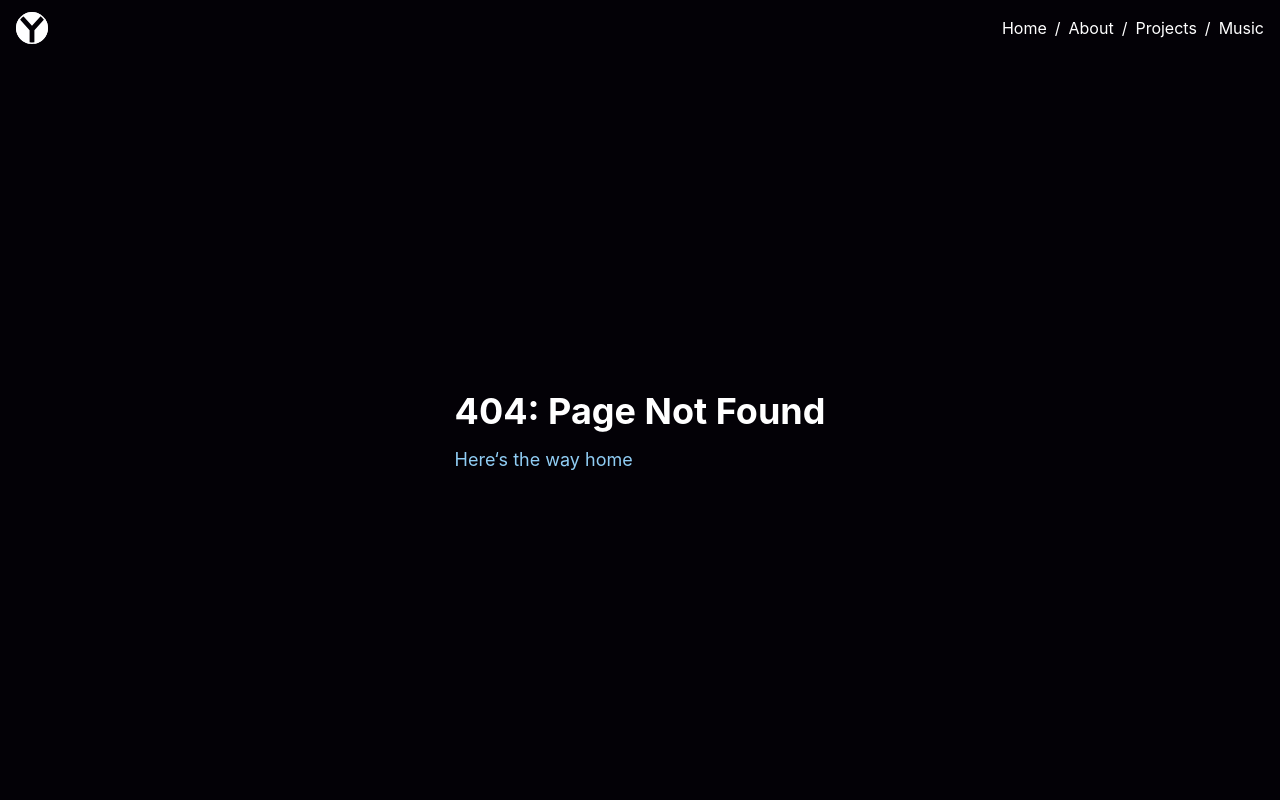
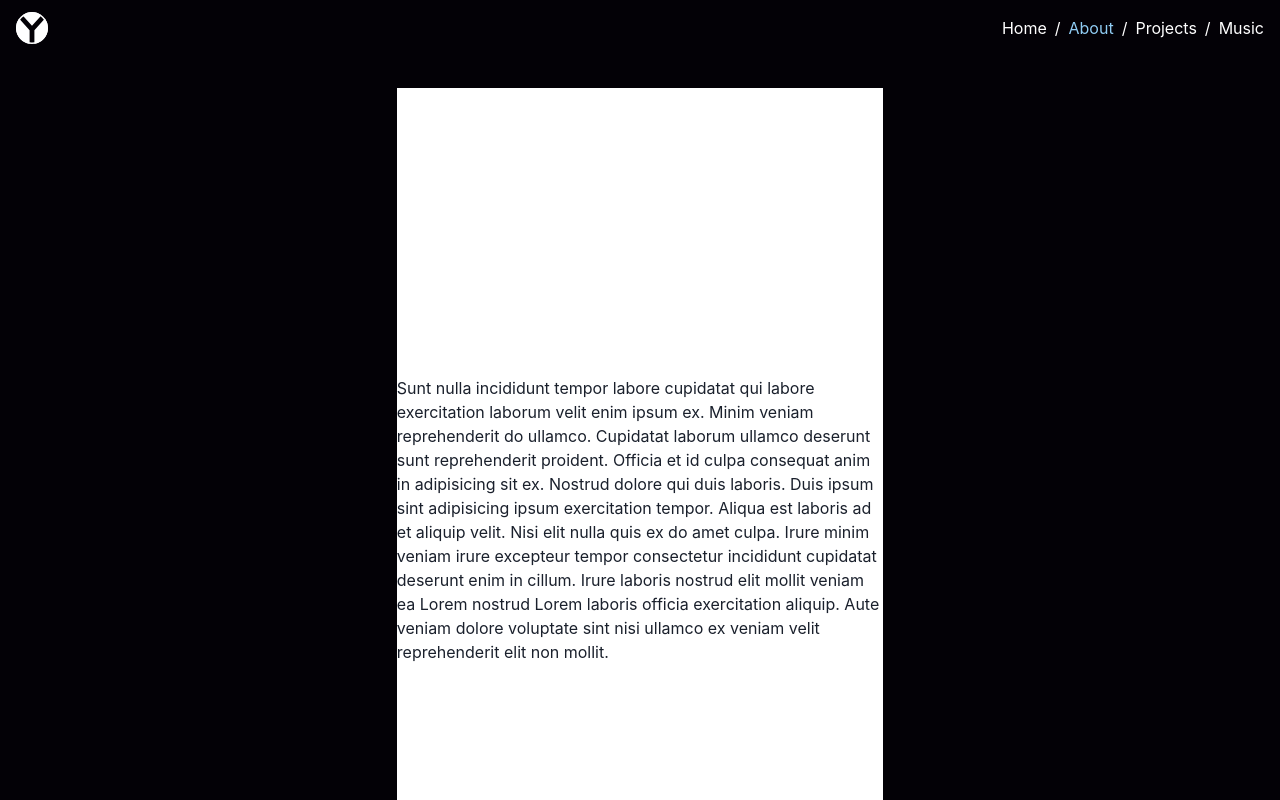
Before and after one commit to yiyun-sj/portfolio-v3, a Next.js app: page /about in a window 1280 px wide. Before the commit this address had no page. Shown: the top 800 px of the page. Built offline with nearby package versions, Linux system fonts and the light colour scheme.

Commit message:
some changes

```diff
--- a/components/Home/NameRole/Role.tsx
+++ b/components/Home/NameRole/Role.tsx
@@ -15,8 +15,8 @@ export function Role() {
       textColor='white'
       textAlign='center'
     >
-      STUDENT {isMobileDevice ? <br /> : '- '}
-      DEVELOPER {isMobileDevice ? <br /> : '- '}
+      STUDENT{isMobileDevice ? <br /> : ' - '}
+      DEVELOPER{isMobileDevice ? <br /> : ' - '}
       MUSICIAN
     </Text>
   )
--- a/components/Shared/NavBar/NavBar.tsx
+++ b/components/Shared/NavBar/NavBar.tsx
@@ -4,9 +4,13 @@ import {
   BreadcrumbLink,
   Flex,
   Image,
+  Progress,
   Spacer,
 } from '@chakra-ui/react'
+import { useCycle } from 'framer-motion'
 import Link from 'next/link'
+import { useRouter } from 'next/router'
+import { useEffect } from 'react'
 
 const NavList = [
   { name: 'Home', href: '/' },
@@ -16,8 +20,41 @@ const NavList = [
 ]
 
 export function NavBar() {
+  const { pathname, events } = useRouter()
+  const [isLoading, toggleIsLoading] = useCycle(false, true)
+
+  useEffect(() => {
+    events.on('routeChangeStart', toggleIsLoading)
+    events.on('routeChangeComplete', toggleIsLoading)
+    events.on('routeChangeError', toggleIsLoading)
+
+    return () => {
+      events.off('routeChangeStart', toggleIsLoading)
+      events.off('routeChangeComplete', toggleIsLoading)
+      events.off('routeChangeError', toggleIsLoading)
+    }
+  }, [events, toggleIsLoading])
+
   return (
-    <Flex width='100%' align='center'>
+    <>
+      {isLoading && (
+        <Progress
+          size='xs'
+          width='100%'
+          isIndeterminate
+          position='fixed'
+          top={0}
+          backgroundColor='transparent'
+        />
+      )}
+      <Flex
+        width='100%'
+        align='center'
+        position='sticky'
+        top={0}
+        zIndex={1}
+        backgroundColor='inherit'
+      >
         <Link href='/'>
           <Image
             src='/logo.svg'
@@ -31,14 +68,23 @@ export function NavBar() {
 
         <Spacer />
         <Breadcrumb p={4} textColor='white'>
-        {NavList.map((nav) => (
-          <BreadcrumbItem key={nav.name}>
-            <Link href={nav.href}>
-              <BreadcrumbLink>{nav.name}</BreadcrumbLink>
+          {NavList.map(({ href, name }) => {
+            const isCurrent = pathname === href
+            return (
+              <BreadcrumbItem key={name} isCurrentPage={isCurrent}>
+                <Link href={href}>
+                  <BreadcrumbLink
+                    textColor={isCurrent ? 'blue.200' : 'white'}
+                    _hover={{ textDecoration: 'none', textColor: 'blue.200' }}
+                  >
+                    {name}
+                  </BreadcrumbLink>
                 </Link>
               </BreadcrumbItem>
-        ))}
+            )
+          })}
         </Breadcrumb>
       </Flex>
+    </>
   )
 }
--- a/pages/_app.tsx
+++ b/pages/_app.tsx
@@ -20,7 +20,7 @@ export default function MyApp({ Component, pageProps }: AppProps) {
         <link rel='icon' href='/favicon.ico' />
       </Head>
       <Flex
-        w='100vw'
+        w='100%'
         minH={height}
         backgroundColor='#030106'
         position='relative'
--- /dev/null
+++ b/pages/about.tsx
@@ -0,0 +1,41 @@
+import { AspectRatio, Box, Flex } from '@chakra-ui/react'
+import type { NextPage } from 'next'
+import Head from 'next/head'
+
+const About: NextPage = () => {
+  return (
+    <>
+      <Head>
+        <title>About Me</title>
+        <meta name='description' content='About Me' />
+      </Head>
+
+      <Flex
+        position='relative'
+        w='100%'
+        h='100%'
+        p={8}
+        align='center'
+        justify='center'
+      >
+        <AspectRatio ratio={9 / 16} w={'40%'}>
+          <Box w='100%' h='100%' backgroundColor='white'>
+            Sunt nulla incididunt tempor labore cupidatat qui labore
+            exercitation laborum velit enim ipsum ex. Minim veniam reprehenderit
+            do ullamco. Cupidatat laborum ullamco deserunt sunt reprehenderit
+            proident. Officia et id culpa consequat anim in adipisicing sit ex.
+            Nostrud dolore qui duis laboris. Duis ipsum sint adipisicing ipsum
+            exercitation tempor. Aliqua est laboris ad et aliquip velit. Nisi
+            elit nulla quis ex do amet culpa. Irure minim veniam irure excepteur
+            tempor consectetur incididunt cupidatat deserunt enim in cillum.
+            Irure laboris nostrud elit mollit veniam ea Lorem nostrud Lorem
+            laboris officia exercitation aliquip. Aute veniam dolore voluptate
+            sint nisi ullamco ex veniam velit reprehenderit elit non mollit.
+          </Box>
+        </AspectRatio>
+      </Flex>
+    </>
+  )
+}
+
+export default About
--- a/styles/globals.css
+++ b/styles/globals.css
@@ -4,6 +4,12 @@ body {
   margin: 0;
   font-family: -apple-system, BlinkMacSystemFont, Segoe UI, Roboto, Oxygen,
     Ubuntu, Cantarell, Fira Sans, Droid Sans, Helvetica Neue, sans-serif;
+  -ms-overflow-style: none;
+  scrollbar-width: 0;
+}
+
+body::-webkit-scrollbar {
+  display: none;
 }
 
 a {
```
Also changed, not shown: components/Home/Room/Room.tsx (+12 -2 lines), pages/music.tsx (added, +49 -0 lines), pages/projects.tsx (added, +49 -0 lines). Lines whose indentation alone changed are shown as unchanged.
